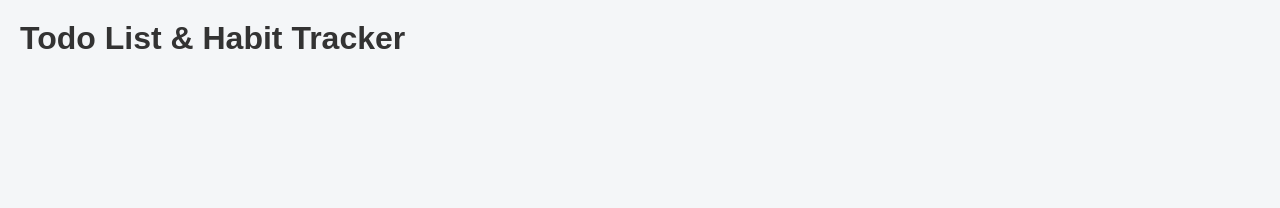
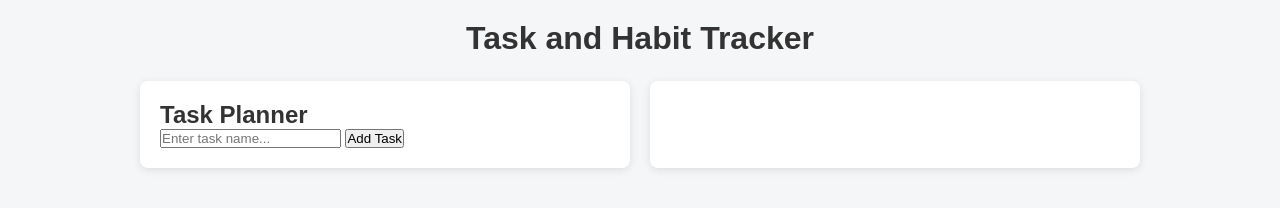
Before and after one commit to rupeshyadav29102008-max/Todo-list, a plain HTML site: page index.html in a window 1280 px wide. Drawn offline with Linux system fonts and the light colour scheme.

Commit message:
feat(tasks): implement task input form and empty-field validation

```diff
--- a/index.html
+++ b/index.html
@@ -7,7 +7,19 @@
   <link rel="stylesheet" href="css/style.css">
 </head>
 <body>
-  <h1>Todo List & Habit Tracker</h1>
+  <header><h1>Task and Habit Tracker</h1></header>
+  <main class="container">
+    <section id="task-section" class="card">
+      <h2>Task Planner</h2>
+      <form id="task-form">
+        <input type="text" id="task-input" placeholder="Enter task name...">
+        <button type="submit" id="add-task-btn">Add Task</button>
+        <p id="task-error" style="color:red;display:none;">Task title cannot be empty!</p>
+      </form>
+      <ul id="task-list"></ul>
+    </section>
+    <section id="habit-section" class="card"></section>
+  </main>
   <script src="js/app.js"></script>
 </body>
 </html>
```
